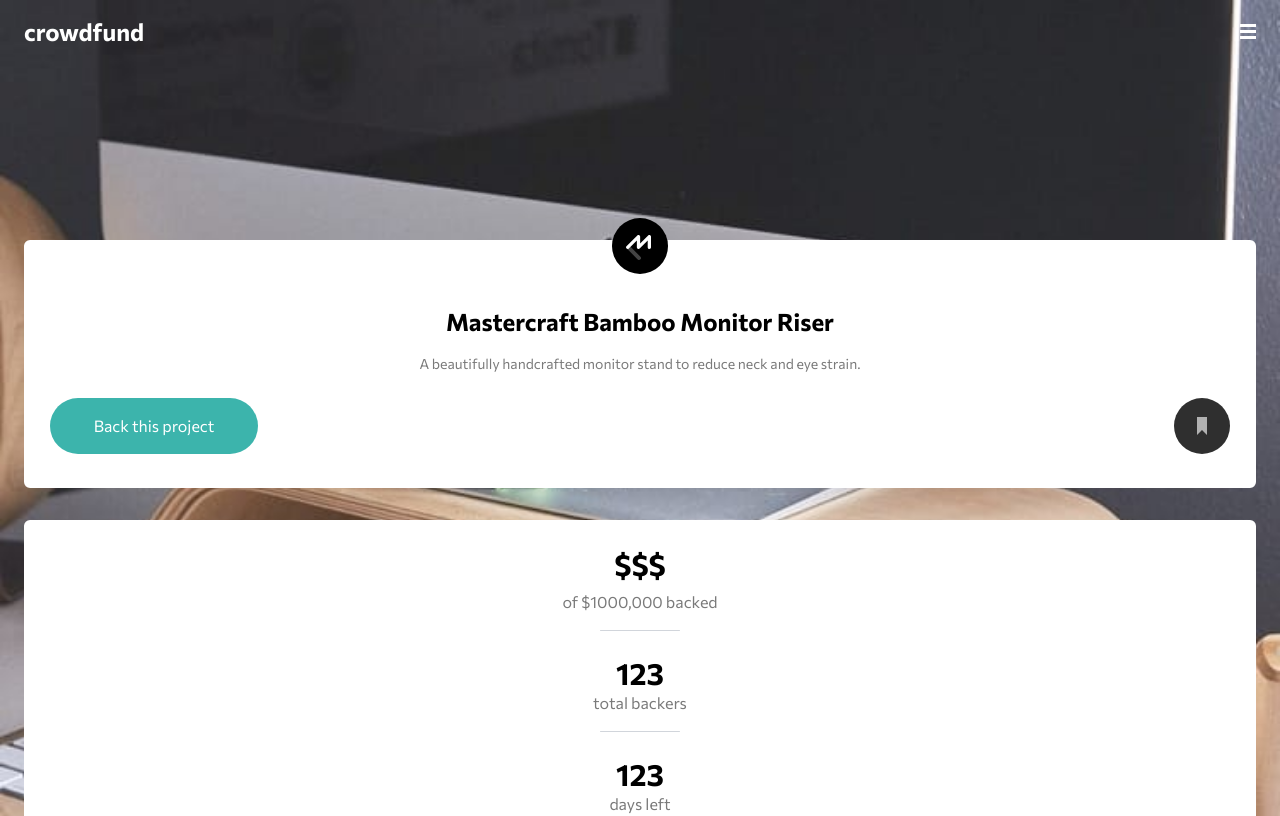
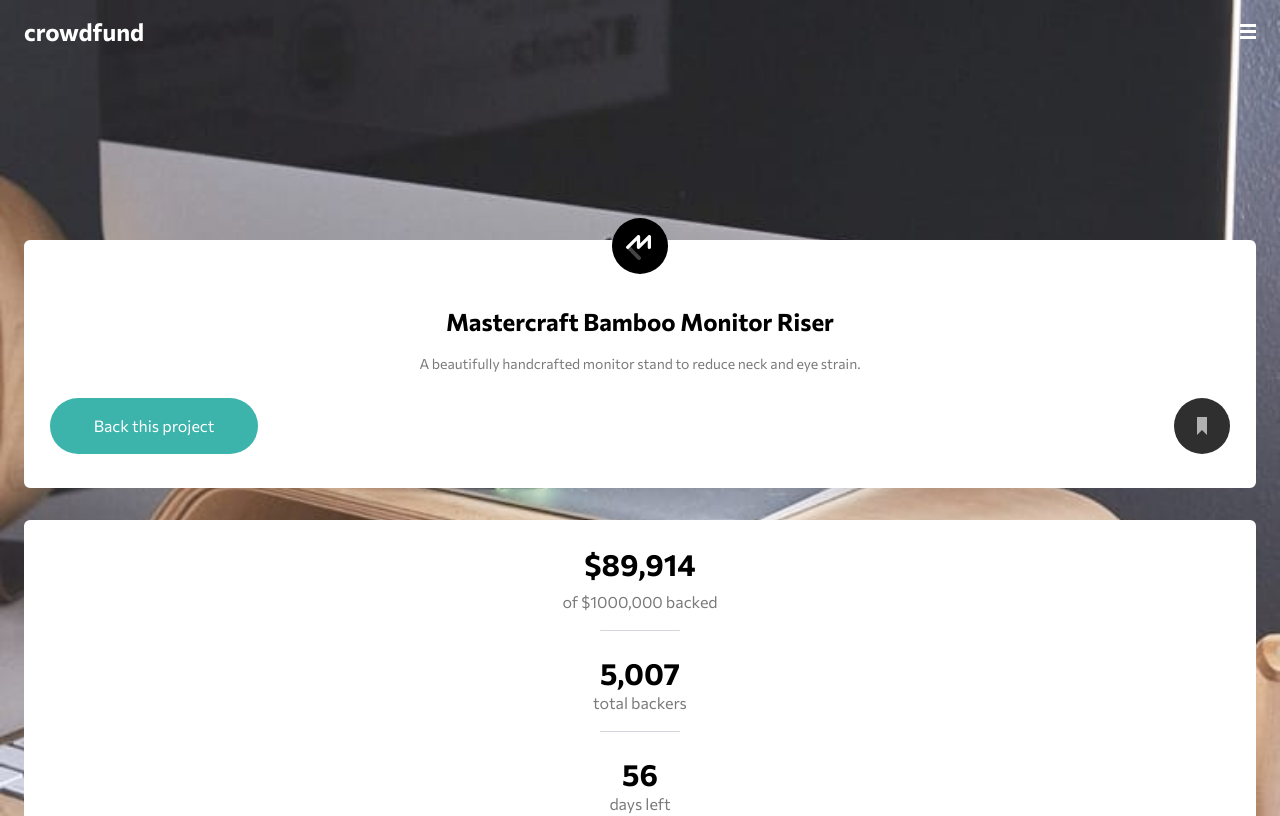
Before and after one commit to AlsoPeters/fm-crowdfunding-product-page, a React (Create React App) app: page / in a window 1280 px wide. Shown: the top 816 px of the page. Built offline with nearby package versions, Linux system fonts and the light colour scheme.

Commit message:
created state for backers and amount backed

```diff
--- a/src/App.js
+++ b/src/App.js
@@ -8,6 +8,10 @@ import BackProjectModal from './components/BackProjectModal';
 import { useState } from 'react';
 
 function App() {
+  const [amountBacked, setAmountBacked] = useState(89914);
+  const [totalBackers, setTotalBackers] = useState(5007);
+  const [daysLeft, setDaysLeft] = useState(56);
+
   const [menuOpened, setMenuOpened] = useState(false);
   const [backProjectModalOpen, setBackProjectModalOpen] = useState(false);
 
@@ -18,7 +22,7 @@ function App() {
   const backProjectModalOpenHandler = () => {
     setBackProjectModalOpen(!backProjectModalOpen);
   };
-  console.log(backProjectModalOpen);
+
   return (
     <div className='font-sans bg-gray-100 bg-no-repeat bg-contain App bg-mobile-hero'>
       <MobileMenu opened={menuOpened} closeMenu={handleHamburgerOpen} />
@@ -55,21 +59,25 @@ function App() {
 
         <div className='flex flex-col mb-8 text-center bg-white border-2 border-white card place-content-center'>
           <div>
-            <h2 className='mt-6 mb-2 text-3xl font-bold'>$$$</h2>
+            <h2 className='mt-6 mb-2 text-3xl font-bold'>
+              ${amountBacked.toLocaleString()}
+            </h2>
             <p className='mb-4 text-neutral-dark-gray'>of $1000,000 backed</p>
           </div>
 
           <div className='self-center w-20 h-px bg-gray-300 rounded-full'></div>
 
           <div>
-            <h2 className='mt-6 text-3xl font-bold'>123</h2>
+            <h2 className='mt-6 text-3xl font-bold'>
+              {totalBackers.toLocaleString()}
+            </h2>
             <p className='mb-4 text-neutral-dark-gray'>total backers</p>
           </div>
 
           <div className='self-center w-20 h-px bg-gray-300 rounded-full'></div>
 
           <div>
-            <h2 className='mt-6 text-3xl font-bold'>123</h2>
+            <h2 className='mt-6 text-3xl font-bold'>{daysLeft}</h2>
             <p className='mb-8 text-neutral-dark-gray'>days left</p>
           </div>
           <div className='px-6 mb-8'>
--- a/src/components/MobileMenu.js
+++ b/src/components/MobileMenu.js
@@ -1,5 +1,4 @@
 export default function MobileMenu(props) {
-  console.log(props);
   if (props.opened === true)
     return (
       <div
```
